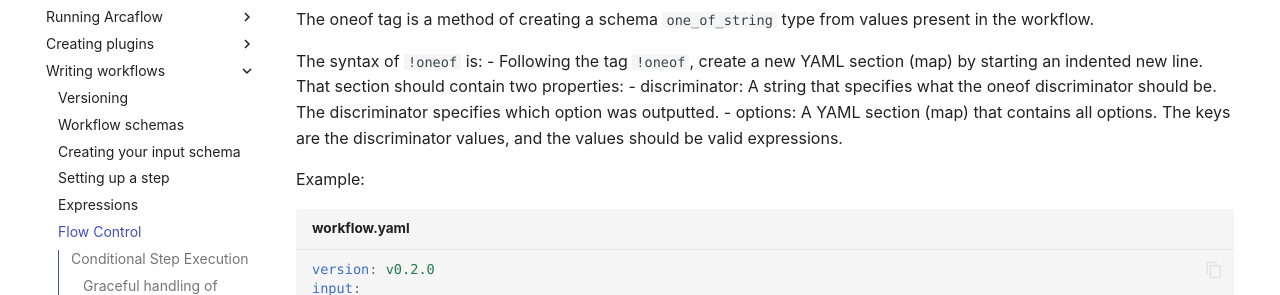
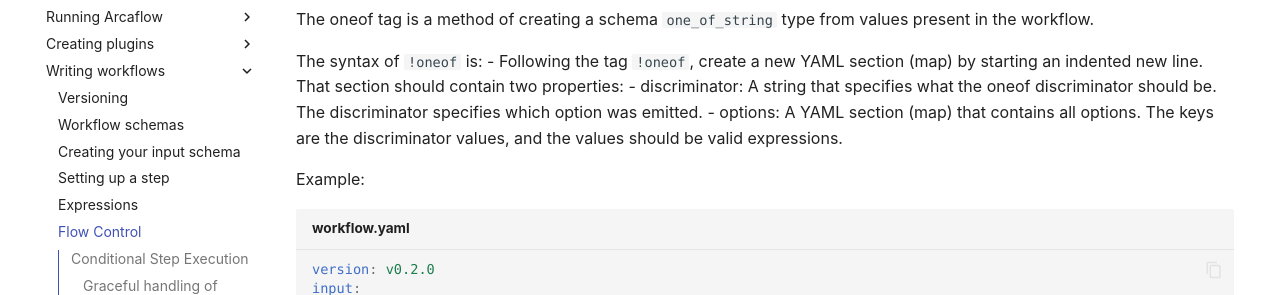
Before and after one commit to arcalot/arcalot.github.io, an MkDocs documentation site: the page built from docs/arcaflow/workflows/flow-control.md, in a window 1280 px wide and 900 px high, scrolled down 2579 px. Shown: the part 209-504 px from the top of the window. Built offline with MkDocs 1.6.1 and Material for MkDocs 9.7.7, drawn with Linux system fonts in a browser that asks for light colours; comment, search, counter and statistics services are not loaded.

Commit message:
Addressed review comments

```diff
--- a/docs/arcaflow/workflows/flow-control.md
+++ b/docs/arcaflow/workflows/flow-control.md
@@ -107,7 +107,7 @@ The oneof tag is a method of creating a schema `one_of_string` type from values
 
 The syntax of `!oneof` is:
 - Following the tag `!oneof`, create a new YAML section (map) by starting an indented new line. That section should contain two properties:
-  - discriminator: A string that specifies what the oneof discriminator should be. The discriminator specifies which option was outputted.
+  - discriminator: A string that specifies what the oneof discriminator should be. The discriminator specifies which option was emitted.
   - options: A YAML section (map) that contains all options. The keys are the discriminator values, and the values should be valid expressions.
 
 Example:
```
